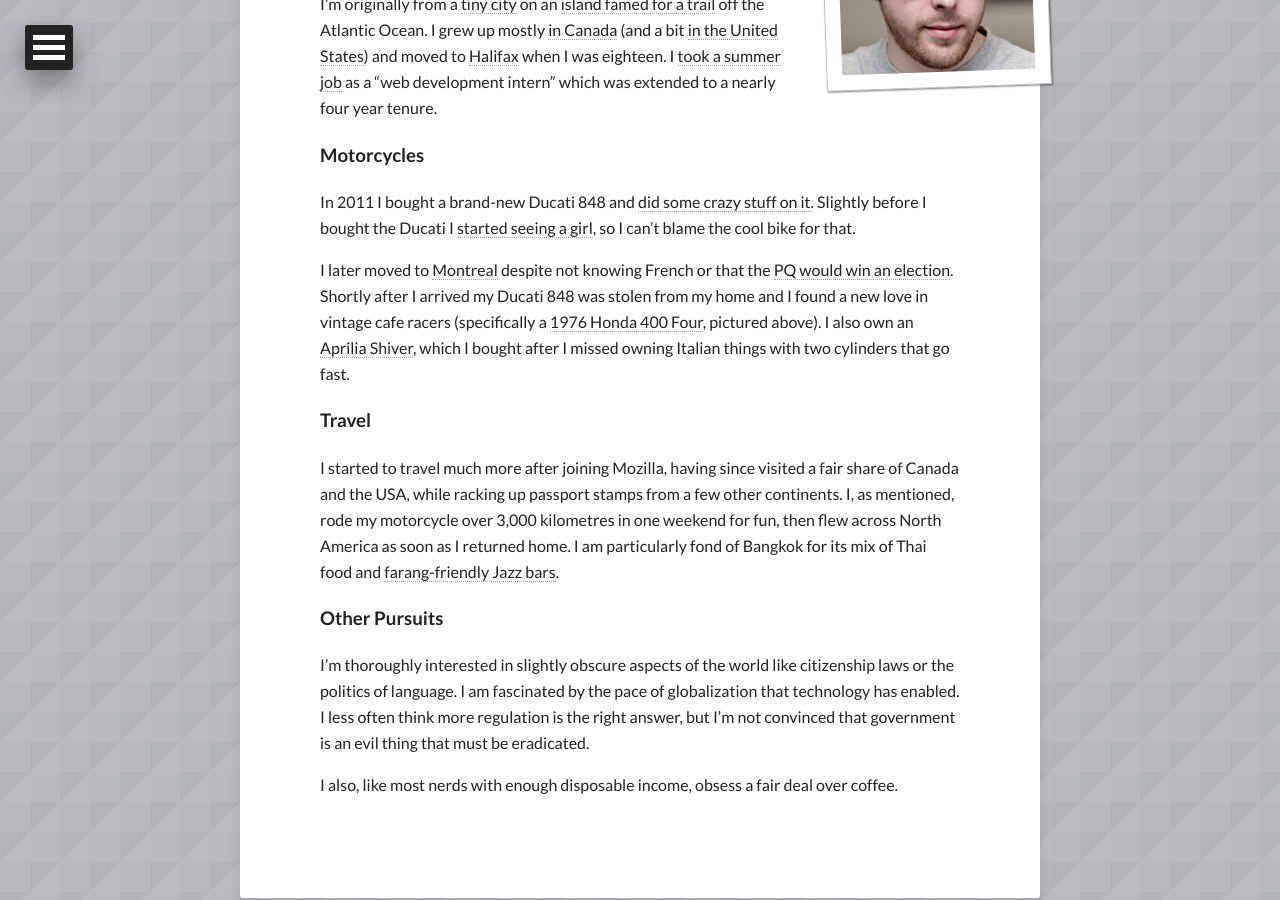
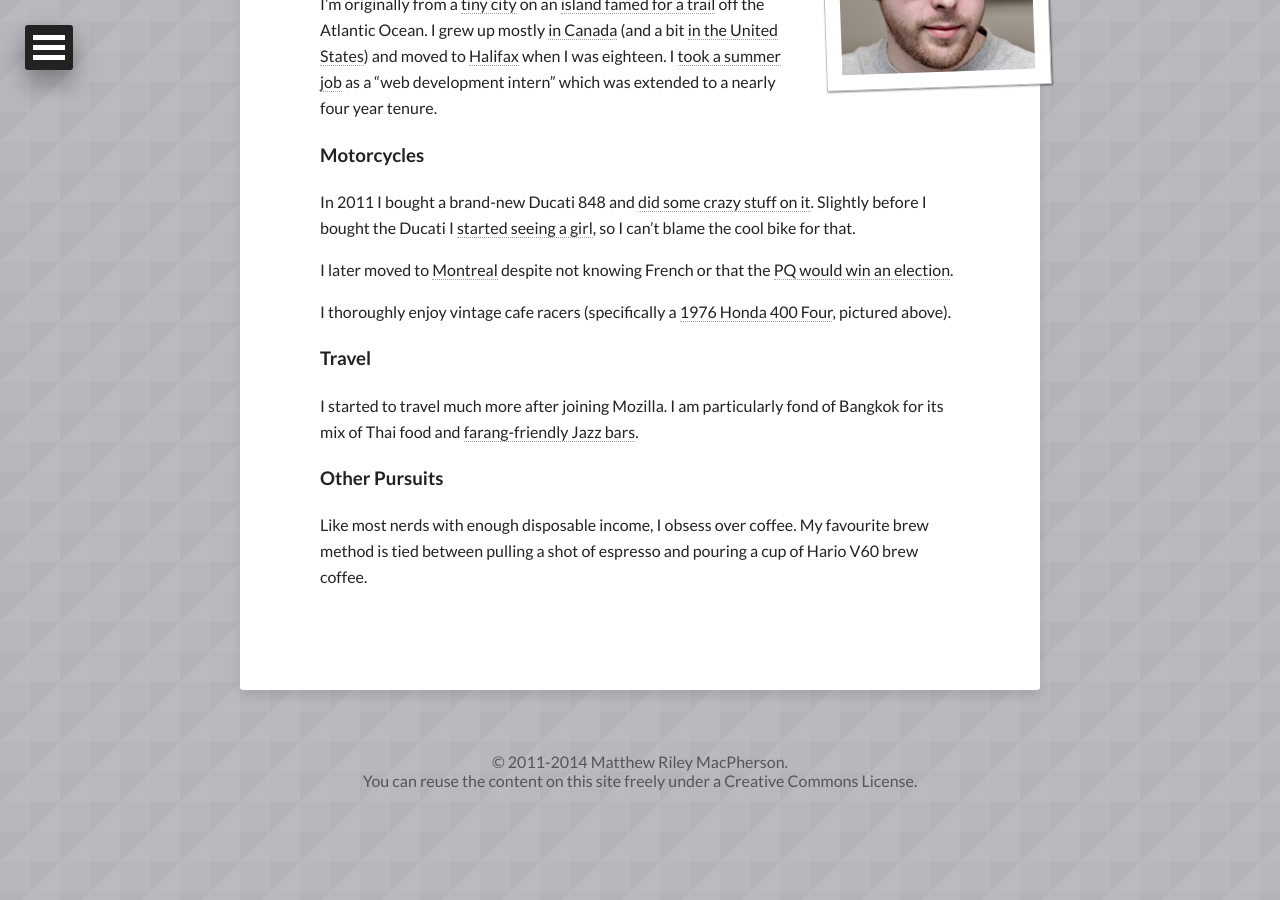
Before and after one commit to tofumatt/strongly-typed, a Jekyll site: the page built from about.md, in a window 1280 px wide and 900 px high, scrolled down 878 px. Built offline with Jekyll 4.4.1, drawn with Linux system fonts in a browser that asks for light colours; nearby versions of some CDN libraries; after the commit the page ends 1700 px from its top, so only the background shows below that.

Commit message:
Trim the fat on the about page

```diff
--- a/about.md
+++ b/about.md
@@ -19,14 +19,22 @@ I'm originally from a [tiny city](http://en.wikipedia.org/wiki/Sydney,_Nova_Scot
 
 In 2011 I bought a brand-new Ducati 848 and [did some crazy stuff on it](http://triggersandsparks.com/blog/how-a-motorcycle-made-me-a-better-businessperson/). Slightly before I bought the Ducati I [started seeing a girl](http://twitter.com/sarahsemark), so I can't blame the cool bike for that.
 
-I later moved to [Montreal](http://en.wikipedia.org/wiki/Montreal) despite not knowing French or that the [PQ would win an election](http://en.wikipedia.org/wiki/Quebec_general_election,_2012). Shortly after I arrived my Ducati 848 was stolen from my home and I found a new love in vintage cafe racers (specifically a [1976 Honda 400 Four](http://en.wikipedia.org/wiki/Honda_CB400F), pictured above). I also own an [Aprilia Shiver](http://en.wikipedia.org/wiki/Aprilia_SL_750_Shiver), which I bought after I missed owning Italian things with two cylinders that go fast.
+I later moved to [Montreal](http://en.wikipedia.org/wiki/Montreal) despite not knowing French or that the [PQ would win an election](http://en.wikipedia.org/wiki/Quebec_general_election,_2012).
+
+I thoroughly enjoy vintage cafe racers (specifically a
+[1976 Honda 400 Four](http://en.wikipedia.org/wiki/Honda_CB400F), pictured
+above).
 
 ### Travel
 
-I started to travel much more after joining Mozilla, having since visited a fair share of Canada and the USA, while racking up passport stamps from a few other continents. I, as mentioned, rode my motorcycle over 3,000 kilometres in one weekend for fun, then flew across North America as soon as I returned home. I am particularly fond of Bangkok for its mix of Thai food and [farang-friendly Jazz bars](https://foursquare.com/v/the-iron-fairies--co/4bd98c220115c9b67da47780).
+I started to travel much more after joining Mozilla. I am particularly fond of
+Bangkok for its mix of Thai food and
+[farang-friendly Jazz bars][if].
+
+[if]: https://foursquare.com/v/the-iron-fairies--co/4bd98c220115c9b67da47780
 
 ### Other Pursuits
 
-I'm thoroughly interested in slightly obscure aspects of the world like citizenship laws or the politics of language. I am fascinated by the pace of globalization that technology has enabled. I less often think more regulation is the right answer, but I'm not convinced that government is an evil thing that must be eradicated.
-
-I also, like most nerds with enough disposable income, obsess a fair deal over coffee.
+Like most nerds with enough disposable income, I obsess over coffee. My
+favourite brew method is tied between pulling a shot of espresso and pouring
+a cup of Hario V60 brew coffee.
```
